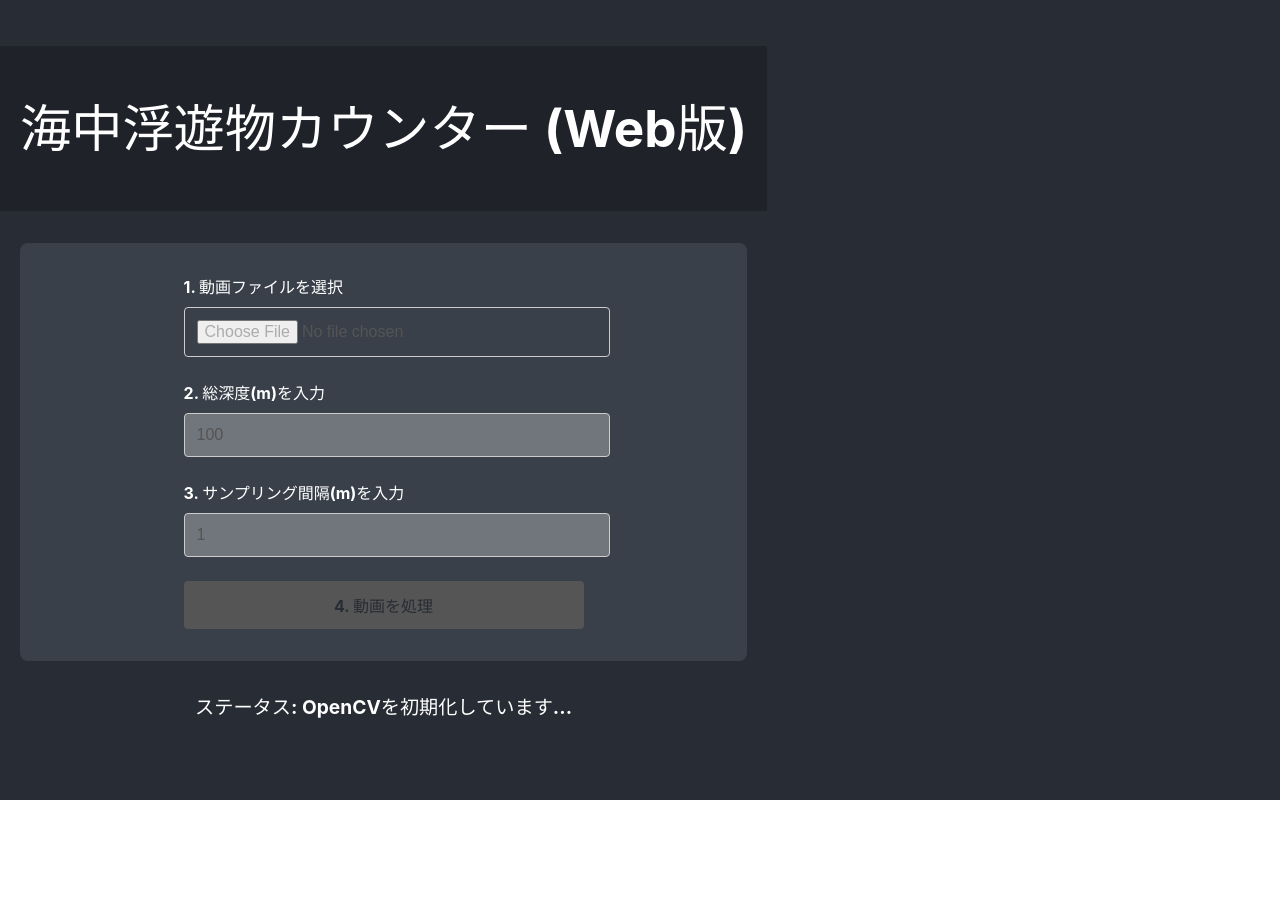
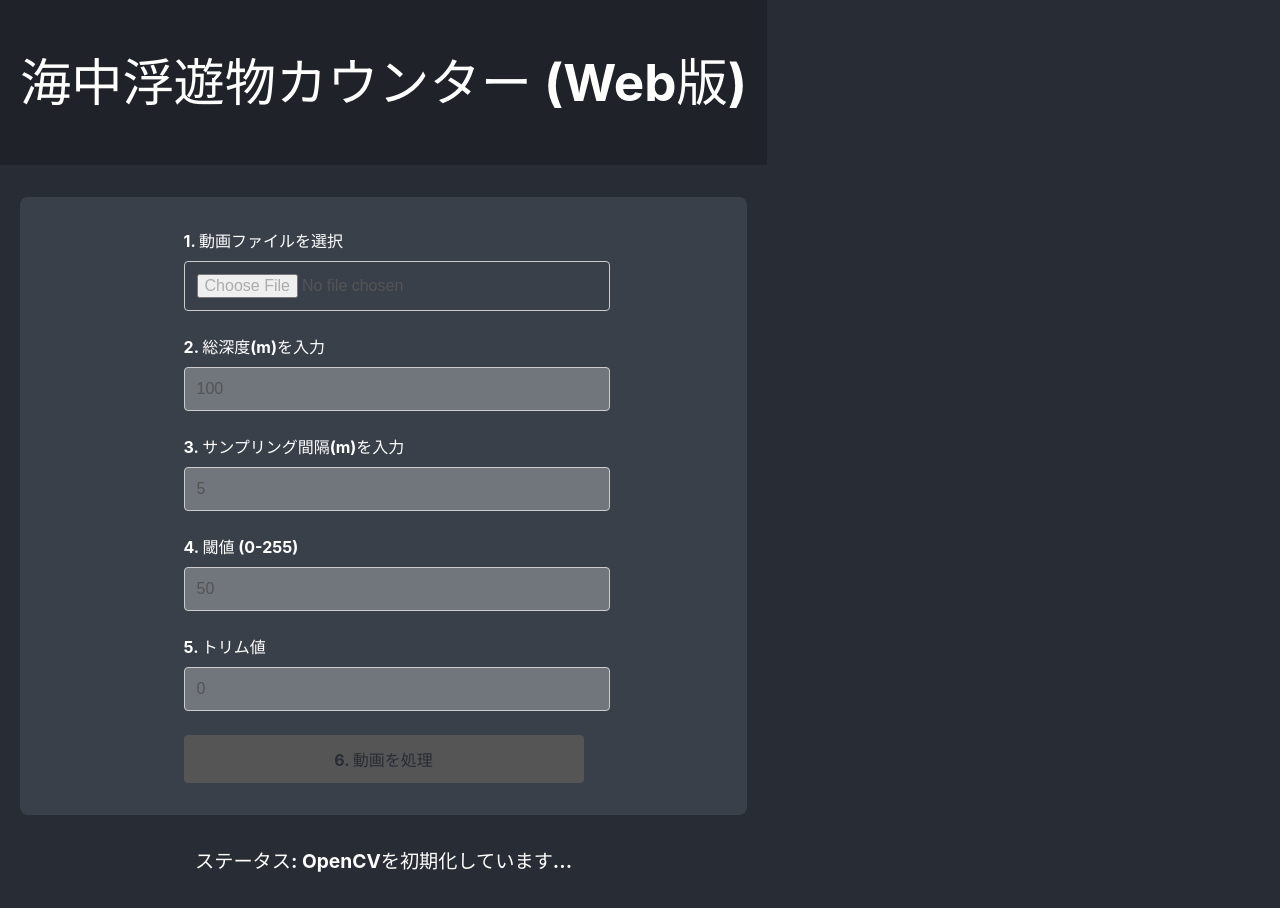
Before and after one commit to kuronos357/marine-object-counter-web, a React (Vite) app: page / in a window 1280 px wide. Before the commit the page ends 800 px from the top, so only its background shows below. Built offline with nearby package versions, Linux system fonts and the light colour scheme.

Commit message:
UI変更

```diff
--- a/src/App.tsx
+++ b/src/App.tsx
@@ -14,7 +14,9 @@ interface Cv {
 function App() {
   const [isCvReady, setIsCvReady] = useState<boolean>(false);
   const [depth, setDepth] = useState<number>(100);
-  const [scale, setScale] = useState<number>(1);
+  const [scale, setScale] = useState<number>(5); // Default to 5 meters
+  const [threshold, setThreshold] = useState<number>(50);
+  const [trim, setTrim] = useState<number>(0);
   const [videoFile, setVideoFile] = useState<File | null>(null);
   const [status, setStatus] = useState<string>('OpenCVを初期化しています...');
   const [progress, setProgress] = useState<number>(0);
@@ -63,7 +65,7 @@ function App() {
     setStatus('動画を処理中...');
     setProgress(0);
     try {
-      const result = await processVideoInBrowser(videoFile, depth, scale, (p) => {
+      const result = await processVideoInBrowser(videoFile, depth, scale, threshold, trim, (p) => {
         setProgress(p);
         setStatus(`処理中... ${(p * 100).toFixed(0)}%`);
       });
@@ -101,7 +103,7 @@ function App() {
     }
     setStatus('フレームを生成中...');
     try {
-      const frames = await getFrameForDisplay(videoFile, targetTime);
+      const frames = await getFrameForDisplay(videoFile, targetTime, threshold);
       const originalCanvas = document.getElementById('original-canvas') as HTMLCanvasElement;
       const binaryCanvas = document.getElementById('binary-canvas') as HTMLCanvasElement;
       if (originalCanvas && binaryCanvas) {
@@ -129,7 +131,9 @@ function App() {
           <div className="control-item"><label htmlFor="video-input">1. 動画ファイルを選択</label><input id="video-input" type="file" accept="video/*" onChange={handleFileChange} disabled={!isCvReady || isProcessing}/></div>
           <div className="control-item"><label htmlFor="depth-input">2. 総深度(m)を入力</label><input id="depth-input" type="number" value={depth} onChange={(e) => setDepth(parseInt(e.target.value, 10))} min="1" disabled={!isCvReady || isProcessing}/></div>
           <div className="control-item"><label htmlFor="scale-input">3. サンプリング間隔(m)を入力</label><input id="scale-input" type="number" value={scale} onChange={(e) => setScale(parseFloat(e.target.value))} min="0.1" step="0.1" disabled={!isCvReady || isProcessing}/></div>
-          <div className="control-item"><button onClick={handleProcessVideo} disabled={!isCvReady || !videoFile || isProcessing}>{isProcessing ? '処理中...' : '4. 動画を処理'}</button></div>
+          <div className="control-item"><label htmlFor="threshold-input">4. 閾値 (0-255)</label><input id="threshold-input" type="number" value={threshold} onChange={(e) => setThreshold(parseInt(e.target.value, 10))} min="0" max="255" disabled={!isCvReady || isProcessing}/></div>
+          <div className="control-item"><label htmlFor="trim-input">5. トリム値</label><input id="trim-input" type="number" value={trim} onChange={(e) => setTrim(parseInt(e.target.value, 10))} disabled={!isCvReady || isProcessing}/></div>
+          <div className="control-item"><button onClick={handleProcessVideo} disabled={!isCvReady || !videoFile || isProcessing}>{isProcessing ? '処理中...' : '6. 動画を処理'}</button></div>
         </div>
         <div className="status"><p>ステータス: {status}</p>{isProcessing && (<progress value={progress} max="1" style={{ width: '100%', maxWidth: '400px' }}></progress>)}</div>
         <div className="results">
--- a/src/cv.ts
+++ b/src/cv.ts
@@ -8,10 +8,6 @@ interface Cv {
   COLOR_RGBA2GRAY: number;
   THRESH_BINARY: number;
 }
-
-// --- Constants based on the original Python script ---
-const THRESHOLD = 50; // 二値化の閾値 (original: threshold)
-const TRIM = 0; // トリムの値 (original: trim)
 
 // --- Type definitions ---
 export interface FrameData {
@@ -29,6 +25,8 @@ export interface ProcessResult {
  * @param videoFile The video file to process.
  * @param depth The total depth, used to calculate frame intervals.
  * @param scale The sampling interval in meters.
+ * @param threshold The binarization threshold.
+ * @param trim The value to add to the white pixel count.
  * @param onProgress A callback function to report progress (0 to 1).
  * @returns A promise that resolves with the processing results.
  */
@@ -36,6 +34,8 @@ export const processVideoInBrowser = async (
   videoFile: File,
   depth: number,
   scale: number,
+  threshold: number,
+  trim: number,
   onProgress: (progress: number) => void
 ): Promise<ProcessResult> => {
   const cv = (window as unknown as { cv: Cv }).cv;
@@ -83,10 +83,10 @@ export const processVideoInBrowser = async (
         const binary = new cv.Mat();
 
         cv.cvtColor(src, gray, cv.COLOR_RGBA2GRAY);
-        cv.threshold(gray, binary, THRESHOLD, 255, cv.THRESH_BINARY);
+        cv.threshold(gray, binary, threshold, 255, cv.THRESH_BINARY);
 
         const totalPixels = binary.rows * binary.cols;
-        const whitePixels = cv.countNonZero(binary) + TRIM;
+        const whitePixels = cv.countNonZero(binary) + trim;
         const whiteRatio = totalPixels > 0 ? whitePixels / totalPixels : 0;
 
         results.push({ ratio: whiteRatio, depth: (currentTime / video.duration) * depth });
@@ -114,11 +114,13 @@ export const processVideoInBrowser = async (
  * Gets the image data for a single frame at a specific time.
  * @param videoFile The video file to process.
  * @param time The time in seconds to seek to.
+ * @param threshold The binarization threshold.
  * @returns A promise that resolves with the original and binarized ImageData.
  */
 export const getFrameForDisplay = async (
   videoFile: File,
-  time: number
+  time: number,
+  threshold: number
 ): Promise<{ original: ImageData; binarized: ImageData }> => {
   const cv = (window as unknown as { cv: Cv }).cv;
   if (typeof cv === 'undefined') {
@@ -153,7 +155,7 @@ export const getFrameForDisplay = async (
       const binary = new cv.Mat();
 
       cv.cvtColor(src, gray, cv.COLOR_RGBA2GRAY);
-      cv.threshold(gray, binary, THRESHOLD, 255, cv.THRESH_BINARY);
+      cv.threshold(gray, binary, threshold, 255, cv.THRESH_BINARY);
 
       cv.imshow(canvas, binary);
       const binarizedImageData = ctx.getImageData(0, 0, canvas.width, canvas.height);
```
